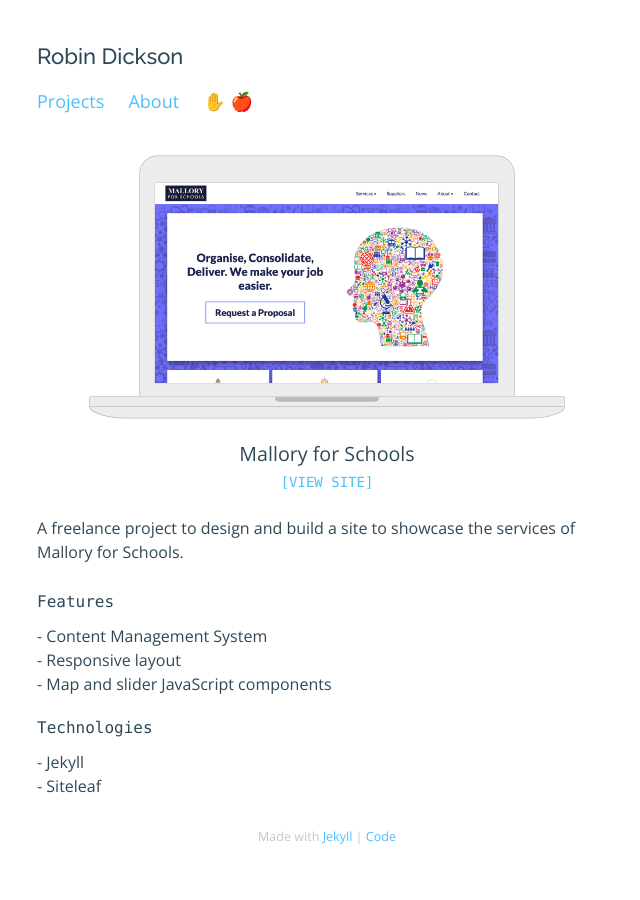
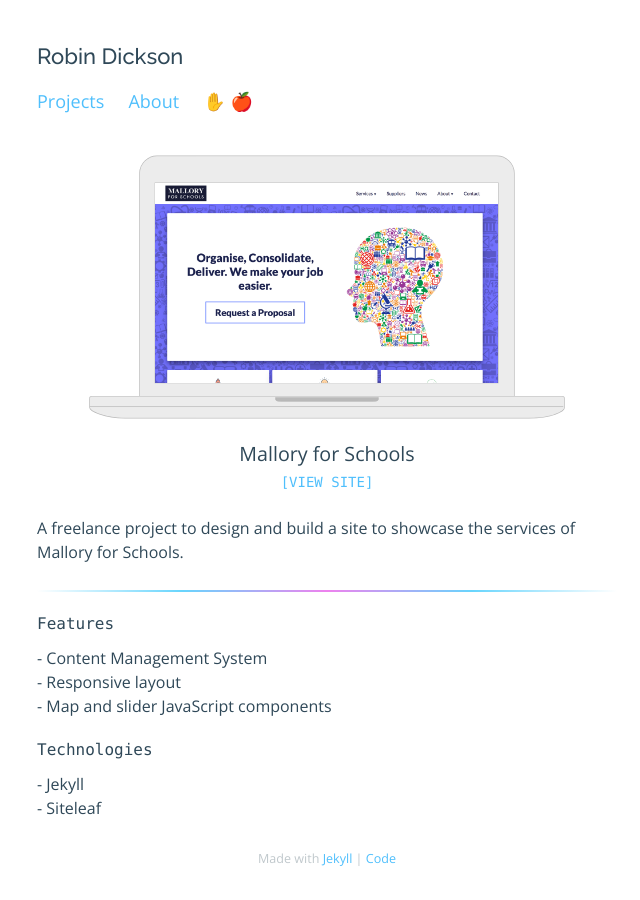
Before and after one commit to rbndickson/rbndickson.github.io, a Jekyll site: the page built from _projects/06-mallory-for-schools.markdown, in a window 1280 px wide. Shown: the whole page, without its empty margins (313-953 px from the left). Built offline with Jekyll 4.4.1, drawn with Linux system fonts in a browser that asks for light colours; nearby versions of some CDN libraries.

Commit message:
feat: Add horizontal rule styling

```diff
--- a/_layouts/project.html
+++ b/_layouts/project.html
@@ -29,6 +29,8 @@
     {{ content }}
   </section>
 
+  <hr>
+
   <section class="project-section">
     <h2>Features</h2>
     <ul>
--- a/_sass/_general.scss
+++ b/_sass/_general.scss
@@ -1,3 +1,16 @@
+hr {
+  height: 2px;
+  background-image: linear-gradient(
+    90deg,
+    $white,
+    $blue2,
+    $violet,
+    $blue2,
+    $white
+  );
+  border: 0;
+}
+
 .icon {
   > svg {
     display: inline-block;
--- a/_sass/_variables.scss
+++ b/_sass/_variables.scss
@@ -5,6 +5,7 @@
 $blue-black:            #2f4858;
 $weak-blue-black:       #c0c8cc;
 $very-light-blue:       #e1eff6;
+$violet:                #ee82ee;
 
 $body-background-color: $white;
 $main-text-color:       $blue-black;
```
